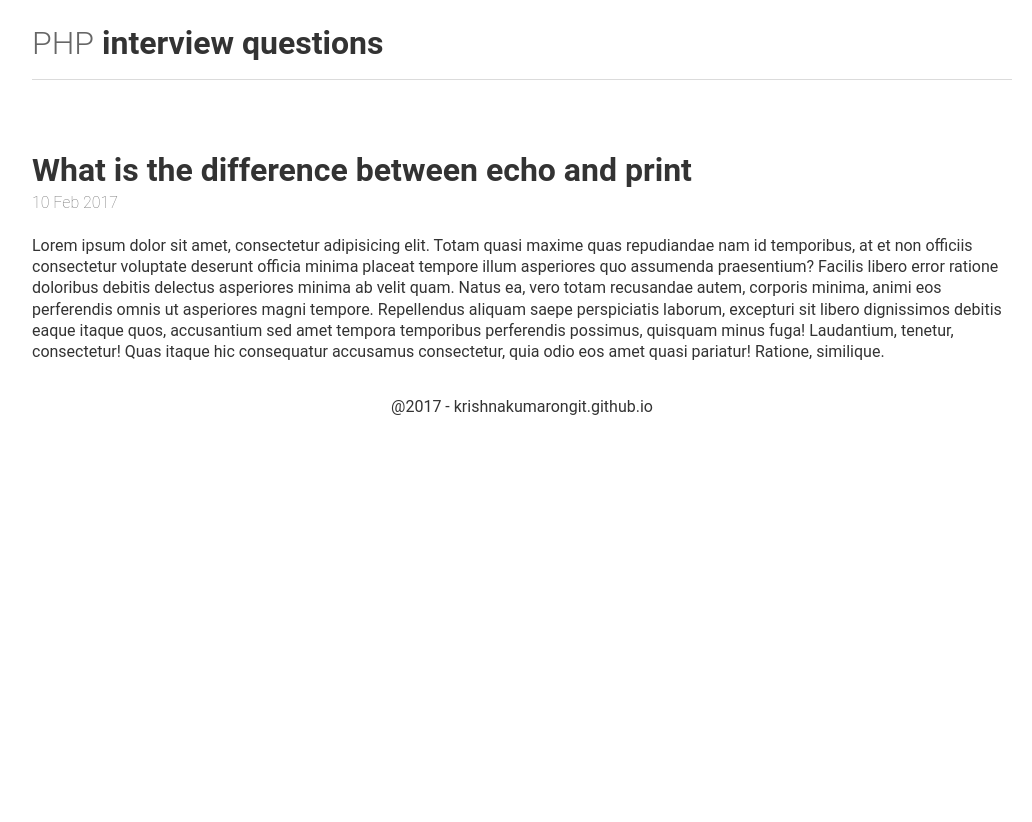
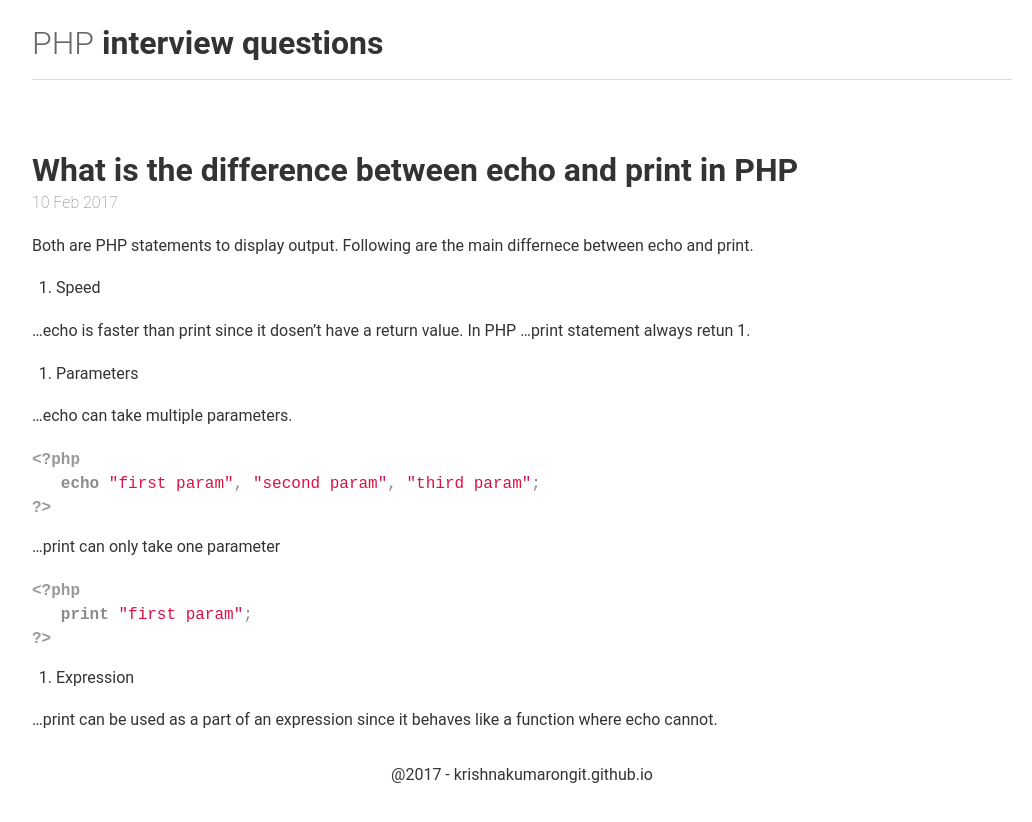
Before and after one commit to krishnakumarongit/krishnakumarongit.github.io, a Jekyll site: the page built from _posts/2017-02-10-difference-between-echo-and-print-in-php.md, in a window 1280 px wide. Shown: the top 822 px of the page, without its empty margins (118-1150 px from the left). Built offline with Jekyll 4.4.1, drawn with Linux system fonts in a browser that asks for light colours.

Commit message:
nwe file added

````diff
--- a/_posts/2017-02-10-difference-between-echo-and-print-in-php.md
+++ b/_posts/2017-02-10-difference-between-echo-and-print-in-php.md
@@ -1,6 +1,36 @@
 ---
 title: What is the difference between echo and print in PHP
-description: What is the difference between echo and print in php.
-header: What is the difference between echo and print
+description: What is the difference between echo and print in PHP.
+header: What is the difference between echo and print in PHP
 ---
-Lorem ipsum dolor sit amet, consectetur adipisicing elit. Totam quasi maxime quas repudiandae nam id temporibus, at et non officiis consectetur voluptate deserunt officia minima placeat tempore illum asperiores quo assumenda praesentium? Facilis libero error ratione doloribus debitis delectus asperiores minima ab velit quam. Natus ea, vero totam recusandae autem, corporis minima, animi eos perferendis omnis ut asperiores magni tempore. Repellendus aliquam saepe perspiciatis laborum, excepturi sit libero dignissimos debitis eaque itaque quos, accusantium sed amet tempora temporibus perferendis possimus, quisquam minus fuga! Laudantium, tenetur, consectetur! Quas itaque hic consequatur accusamus consectetur, quia odio eos amet quasi pariatur! Ratione, similique.
+Both are PHP statements to display output. Following are the main
+differnece between echo and print.
+
+1. Speed
+
+...echo is faster than print since it dosen't have a return value. In PHP
+...print statement always retun 1.
+
+2. Parameters
+
+...echo can take multiple parameters.
+
+
+```php
+<?php
+   echo "first param", "second param", "third param";
+?>
+```
+
+...print can only take one parameter
+
+
+```php
+<?php
+   print "first param";
+?>
+```
+
+3. Expression
+
+...print can be used as a part of an expression since it behaves like a function where echo cannot.
````
